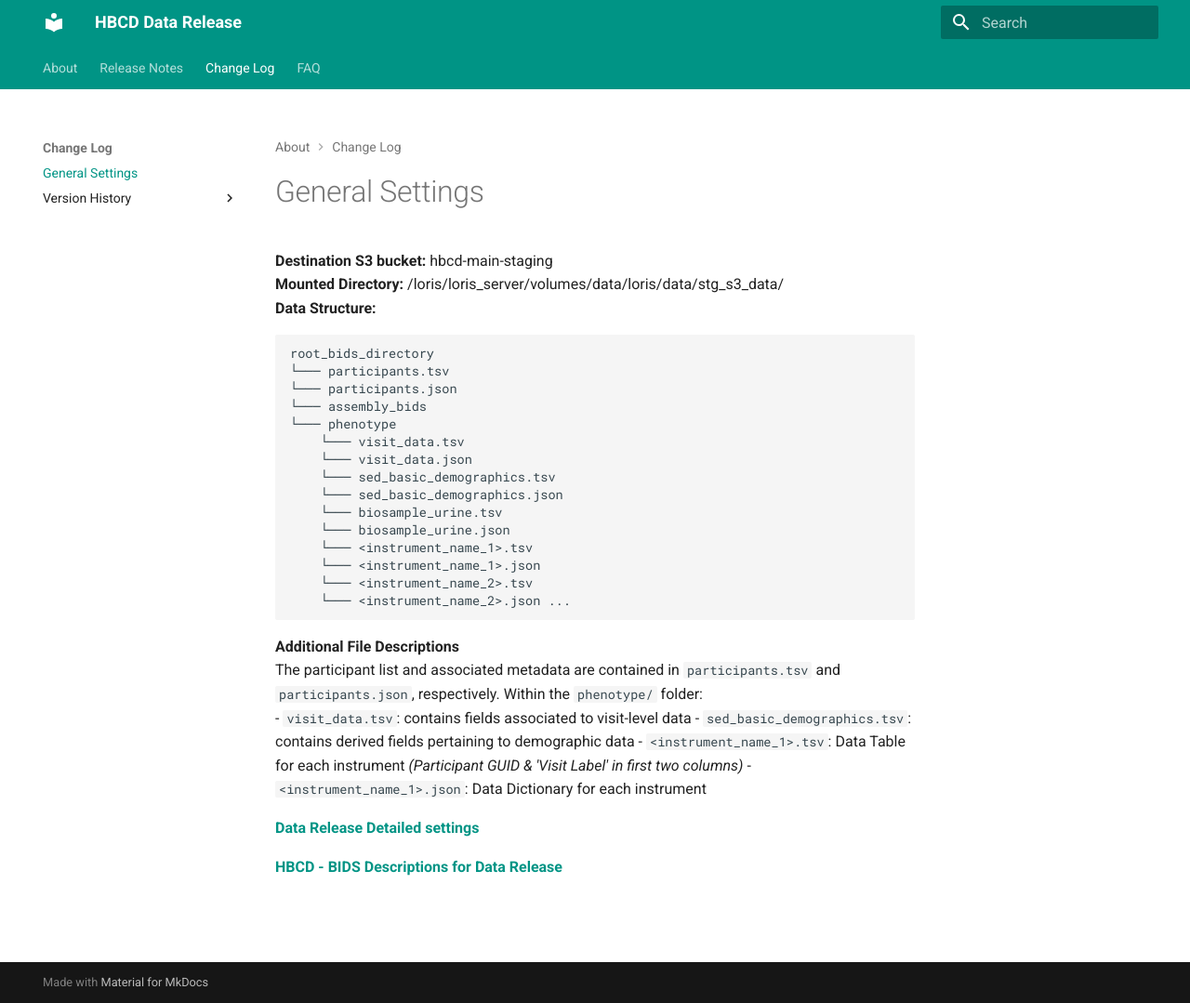
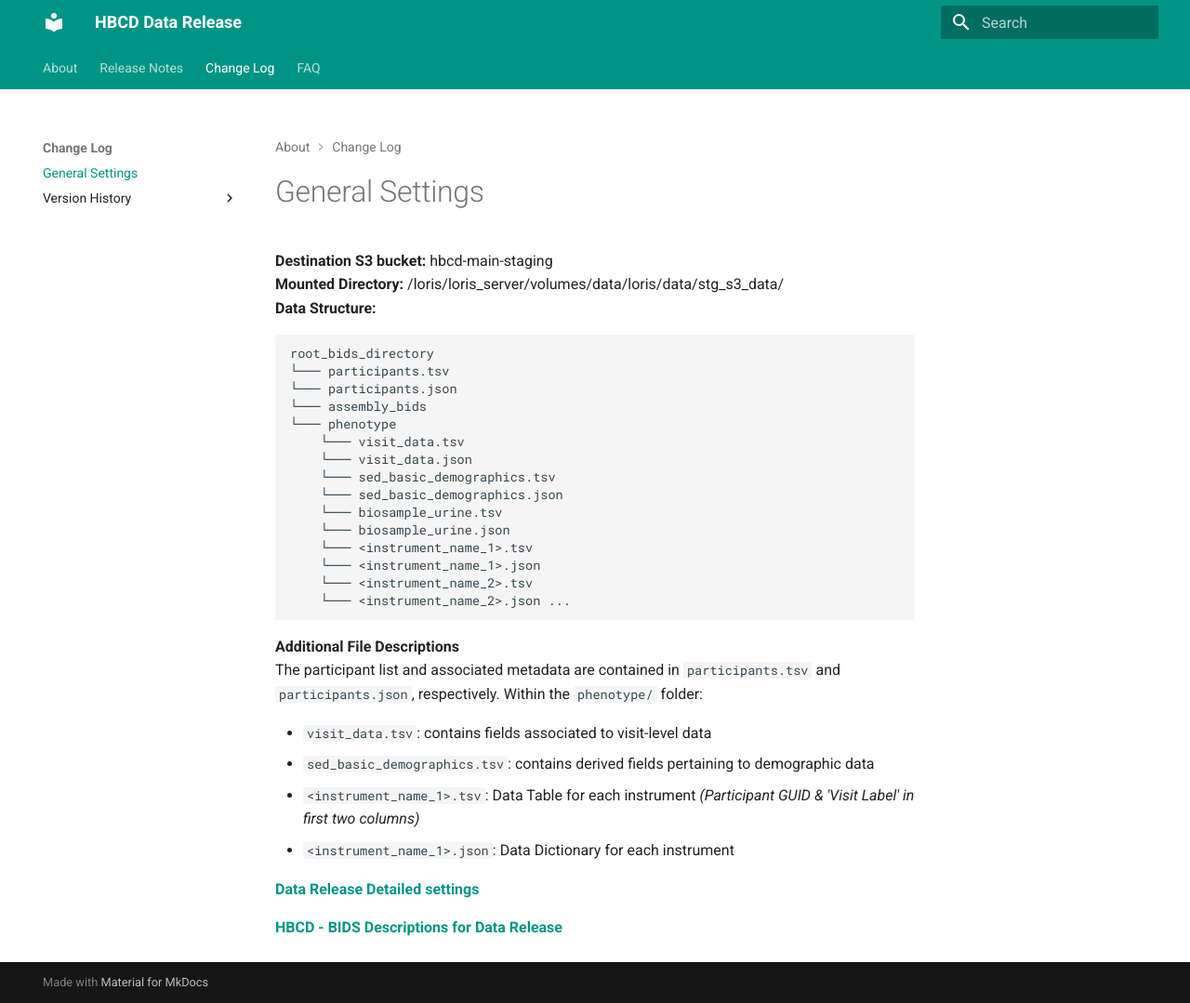
Before and after one commit to mattcieslak/hbcd-docs, an MkDocs documentation site: the page built from docs/changelog/gensettings.md, in a window 1280 px wide and 1079 px high. Shown: the whole window at 93% size. Built offline with MkDocs 1.6.1 and Material for MkDocs 9.7.7, drawn with Linux system fonts in a browser that asks for light colours.

```diff
--- a/docs/changelog/gensettings.md
+++ b/docs/changelog/gensettings.md
@@ -22,10 +22,11 @@ root_bids_directory
 
 **Additional File Descriptions**
 The participant list and associated metadata are contained in `participants.tsv` and `participants.json`, respectively. Within the `phenotype/` folder:
- - `visit_data.tsv`: contains fields associated to visit-level data
- - `sed_basic_demographics.tsv`: contains derived fields pertaining to demographic data
- - `<instrument_name_1>.tsv`: Data Table for each instrument *(Participant GUID & 'Visit Label' in first two columns)*
- - `<instrument_name_1>.json`: Data Dictionary for each instrument
+
+ * `visit_data.tsv`: contains fields associated to visit-level data
+ * `sed_basic_demographics.tsv`: contains derived fields pertaining to demographic data
+ * `<instrument_name_1>.tsv`: Data Table for each instrument *(Participant GUID & 'Visit Label' in first two columns)*
+ * `<instrument_name_1>.json`: Data Dictionary for each instrument
 
 **[Data Release Detailed settings](https://docs.google.com/spreadsheets/d/15Ne_q8-1dyTW3MWtUTfLp3nobRLIBaiYxV6k1_nL8EA/edit?gid=589752985#gid=589752985)**
 
```
